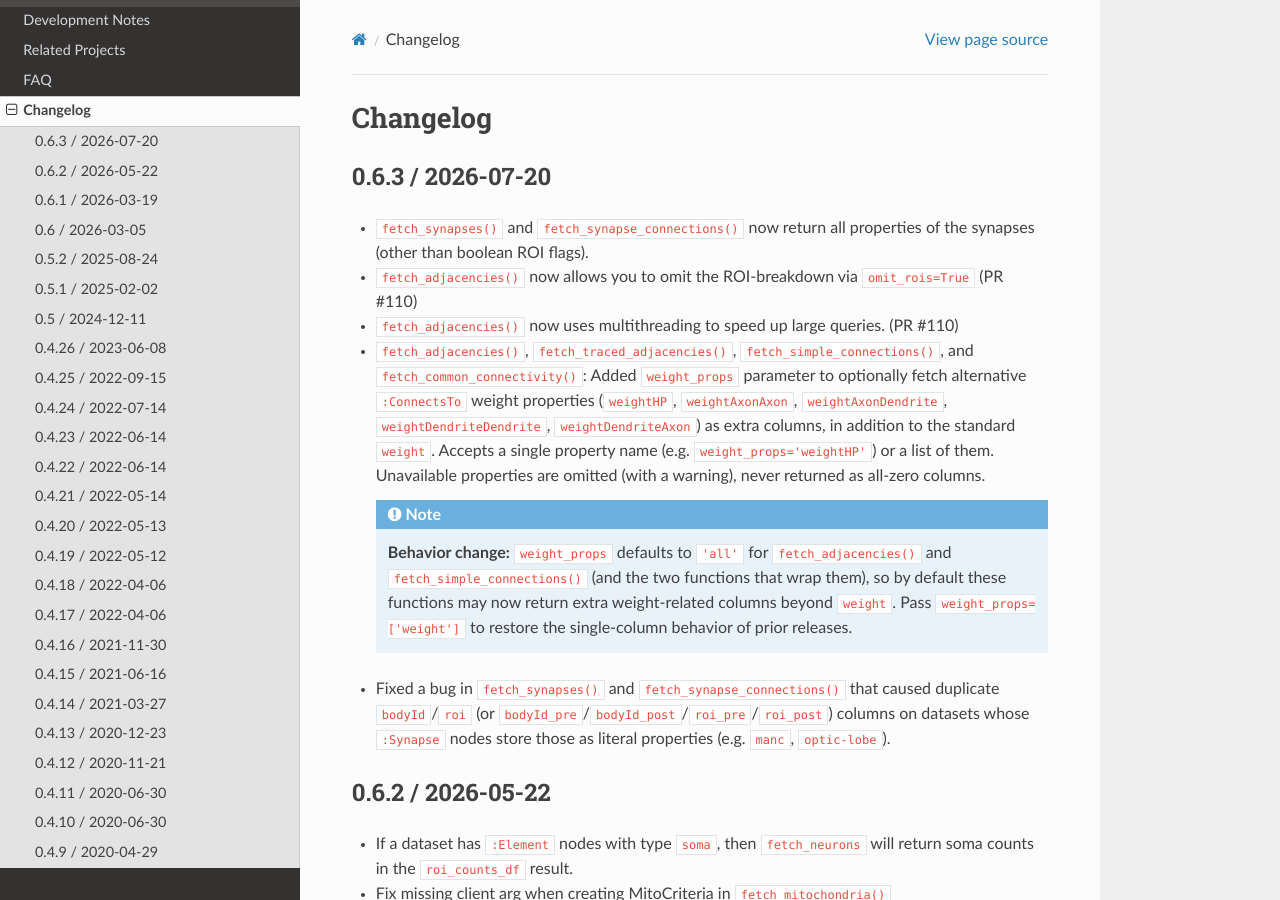
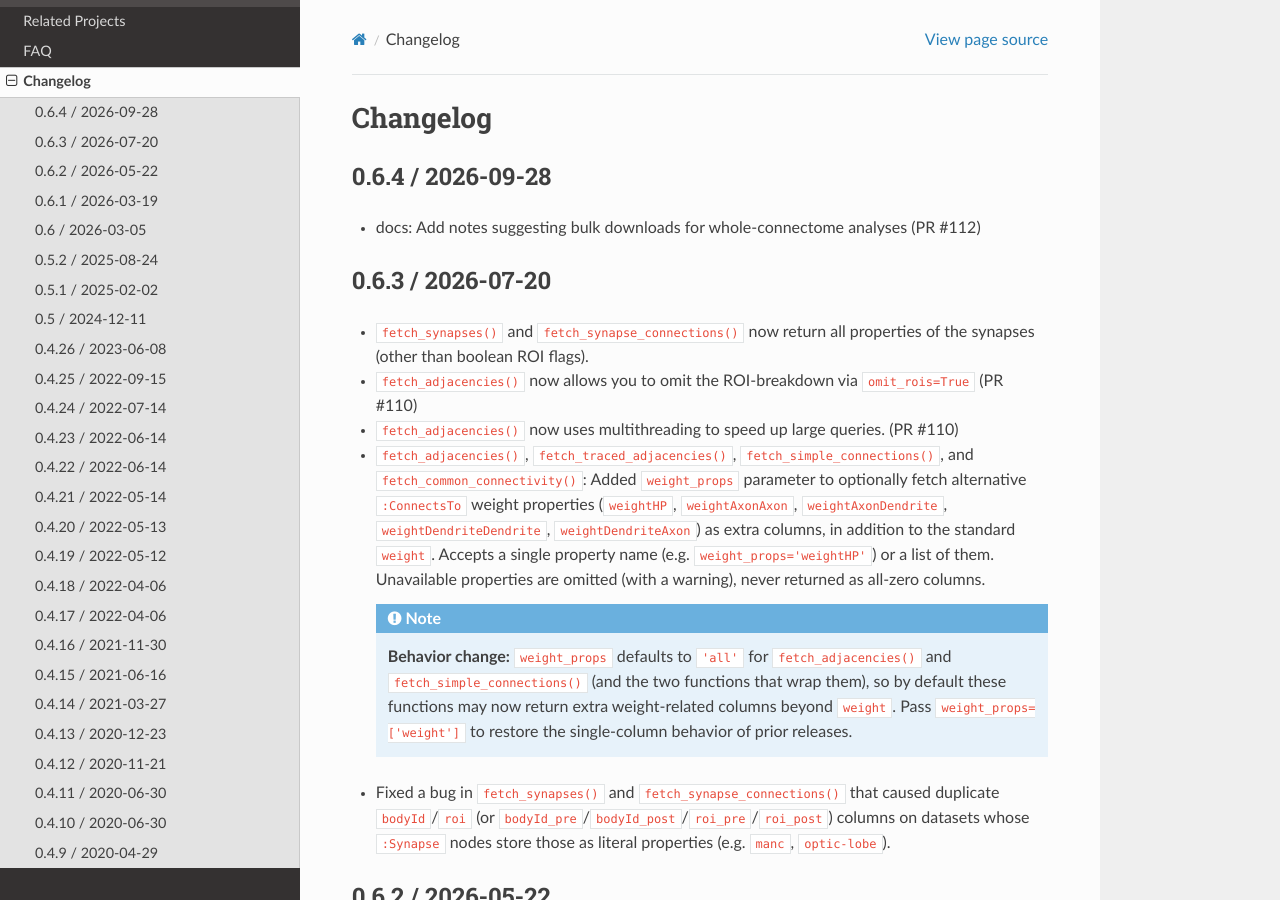
Before and after one commit to connectome-neuprint/neuprint-python, a Sphinx documentation site: the page built from docs/source/changelog.rst, in a window 1280 px wide and 900 px high. Built offline with Sphinx 7.4.7 and the Read the Docs theme 3.1.0, drawn with Linux system fonts in a browser that asks for light colours; pages that are not in the unit, such as notebooks, are missing from menus.

Commit message:
Updated changelog for v0.6.4

```diff
--- a/docs/source/changelog.rst
+++ b/docs/source/changelog.rst
@@ -1,5 +1,9 @@
 Changelog
 =========
+
+0.6.4 / 2026-09-28
+------------------
+- docs: Add notes suggesting bulk downloads for whole-connectome analyses (PR #112)
 
 0.6.3 / 2026-07-20
 ------------------
```
